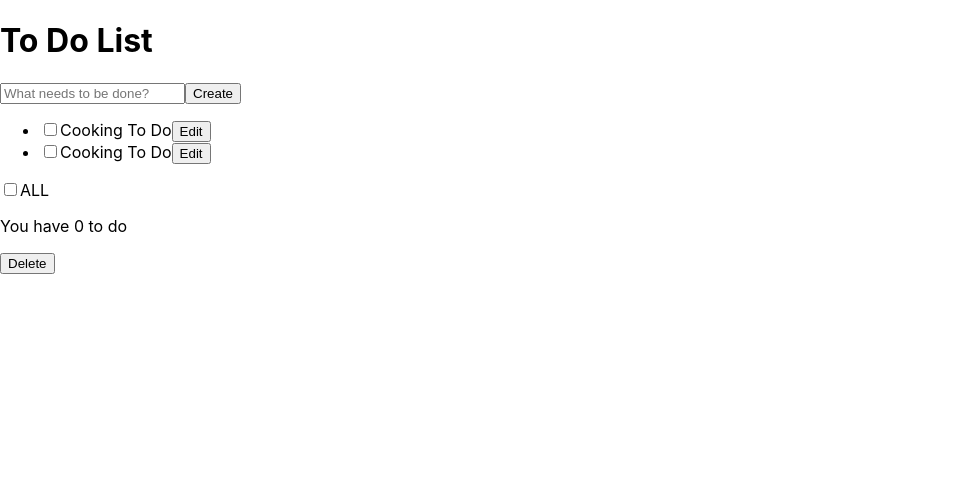
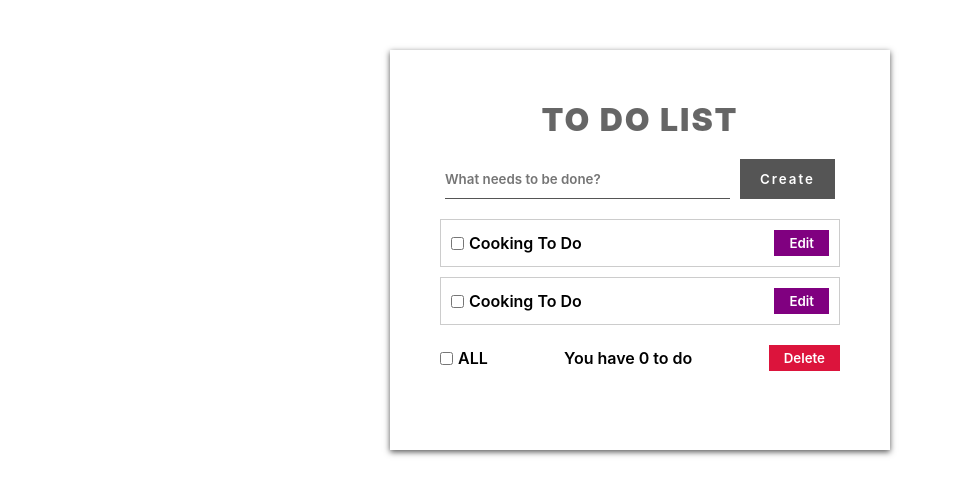
Before and after one commit to melissadaska/react-todo-list, a React (Create React App) app: page / in a window 1280 px wide. Shown: the top 494 px of the page, without its empty margins (0-957 px from the left). Built offline with nearby package versions, Linux system fonts and the light colour scheme.

Commit message:
add basic styling

```diff
--- a/src/index.css
+++ b/src/index.css
@@ -1,4 +1,7 @@
-body {
+* {
+  padding: 0;
+  box-sizing: border-box;
+  font-weight: 600;
   margin: 0;
   font-family: -apple-system, BlinkMacSystemFont, 'Segoe UI', 'Roboto', 'Oxygen',
     'Ubuntu', 'Cantarell', 'Fira Sans', 'Droid Sans', 'Helvetica Neue',
@@ -11,3 +14,101 @@ code {
   font-family: source-code-pro, Menlo, Monaco, Consolas, 'Courier New',
     monospace;
 }
+
+.App {
+  max-width: 500px;
+  width: 100%;
+  min-height: 400px;
+  box-shadow: 0 2px 6px #555;
+  margin: 50px auto;
+  padding: 50px;
+}
+
+h1 {
+  text-align: center;
+  text-transform: uppercase;
+  letter-spacing: 2px;
+  font-weight: 900;
+  color: #666;
+}
+
+form {
+  width: 100%;
+  height: 40px;
+  margin: 20px 0;
+  display: flex;
+}
+
+form input,
+form button {
+  flex: 3;
+  border: none;
+  border-bottom: 1px solid #555;
+  margin: 0 5px;
+}
+
+form button {
+  flex: 1;
+  background: #555;
+  color: white;
+  letter-spacing: 2px;
+  cursor: pointer;
+}
+
+ul li {
+  list-style: none;
+  border: 1px solid #ccc;
+  margin: 10px 0;
+  padding: 10px;
+  display: flex;
+  justify-content: space-between;
+  align-items: center;
+  text-transform: capitalize;
+}
+
+ul li .active {
+  opacity: 0.5;
+  text-decoration: line-through;
+}
+
+ul li input,
+.row input {
+  margin-right: 5px;
+  transform: translateY(1px);
+}
+
+ul li button,
+.row button {
+  border: none;
+  outline: none;
+  color: white;
+  background: purple;
+  padding: 5px 15px;
+  cursor: pointer;
+}
+
+ul li button:disabled {
+  opacity: 0.5;
+  cursor: not-allowed;
+}
+
+.row {
+  display: flex;
+  justify-content: space-between;
+  align-items: center;
+  margin-top: 20px;
+}
+
+.row #delete {
+  background: crimson;
+}
+
+label {
+  cursor: pointer;
+}
+
+@media (max-width: 400px) {
+  .App {
+    padding: 10px;
+  }
+}
```
